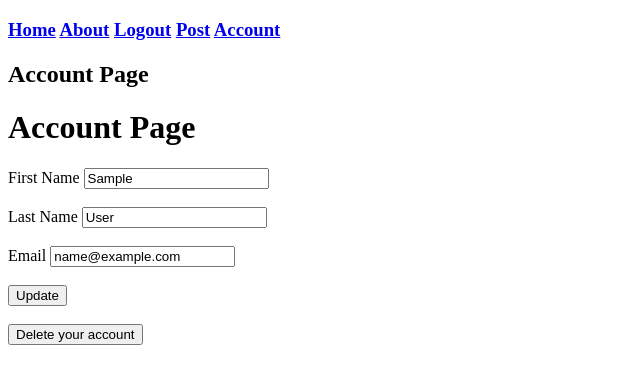
After one commit to AlinaDenisaB/Branching-test, a Flask app: page /account in a window 1280 px wide. The commit adds this page. Shown: the top 384 px of the page, without its empty margins (0-640 px from the left). Run offline with Flask 2, Linux system fonts and the light colour scheme; the visitor is signed in with stand-in values (Sample User, id 1); data that the repository does not hold is empty.

Commit message:
Update and delete functionality added

```diff
--- a/flask-templates/application/forms.py
+++ b/flask-templates/application/forms.py
@@ -3,6 +3,7 @@
 from wtforms.validators import DataRequired, Length, Email, EqualTo, ValidationError
 from application.models import Users, Posts
 from application import db
+from flask_login import current_user
 
 def Unique_title():
     message = "Value must be unique"
@@ -89,3 +90,27 @@
 
     remember = BooleanField('Remember Me')
     submit = SubmitField('Login')
+
+class UpdateAccountForm(FlaskForm):
+    first_name = StringField('First Name',
+        validators=[
+            DataRequired(),
+            Length(min=4, max=30)
+        ])
+    last_name = StringField('Last Name',
+        validators=[
+            DataRequired(),
+            Length(min=4, max=30)
+        ])
+    email = StringField('Email',
+        validators=[
+            DataRequired(),
+            Email()
+        ])
+    submit = SubmitField('Update')
+
+    def validate_email(self,email):
+        if email.data != current_user.email:
+            user = Users.query.filter_by(email=email.data).first()
+            if user:
+                raise ValidationError('Email already in use')
--- a/flask-templates/application/models.py
+++ b/flask-templates/application/models.py
@@ -12,7 +12,7 @@
 
     def __repr__(self):
         return ''.join([
-            'User ID: ', self.user_id, '\r\n',
+            'User ID: ', str(self.user_id), '\r\n',
             'Title: ', self.title, '\r\n', self.content
             ])
 
--- a/flask-templates/application/routes.py
+++ b/flask-templates/application/routes.py
@@ -1,7 +1,7 @@
 from flask import render_template, redirect, url_for, request
 from application import app, db, bcrypt
 from application.models import Posts, Users
-from application.forms import PostForm, RegistrationForm, LoginForm
+from application.forms import PostForm, RegistrationForm, LoginForm, UpdateAccountForm
 import flask_bcrypt
 from flask_login import login_user, current_user, logout_user, login_required
 
@@ -75,3 +75,29 @@
 def logout():
     logout_user()
     return redirect(url_for('login'))
+
+@app.route('/account', methods=['GET', 'POST'])
+@login_required
+def account():
+    form = UpdateAccountForm()
+    if form.validate_on_submit():
+        current_user.first_name = form.first_name.data
+        current_user.last_name = form.last_name.data
+        current_user.email = form.email.data
+        db.session.commit()
+        return redirect(url_for('account'))
+    elif request.method == 'GET':
+        form.first_name.data = current_user.first_name
+        form.last_name.data = current_user.last_name
+        form.email.data = current_user.email
+    return render_template('account.html', title='Account', form=form)
+
+@app.route("/account/delete", methods=["GET", "POST"])
+@login_required
+def account_delete():
+    user = current_user.id
+    account = Users.query.filter_by(id=user).first()
+    logout_user()
+    db.session.delete(account)
+    db.session.commit()
+    return redirect(url_for('register'))
--- /dev/null
+++ b/flask-templates/application/templates/account.html
@@ -0,0 +1,54 @@
+{% extends "layout.html" %}
+{% block body_content %}
+<h1>Account Page</h1>
+
+    <div class="form">
+            <form method='POST' action=''>
+                    {{form.hidden_tag()}}
+                <div class="form-group">
+                        {{ form.first_name.label }}
+                        {{ form.first_name }}
+                        {% if form.first_name.errors %}
+                        <div class="error">
+                                {% for error in form.first_name.errors %}
+                                        <span>{{ error }}</span>
+                                {% endfor %}
+                        </div>
+                        {% endif %}
+                    </div>
+                <br>
+                <div class="form-group">
+                        {{ form.last_name.label }}
+                        {{ form.last_name }}
+                        {% if form.last_name.errors %}
+                        <div class="error">
+                                {% for error in form.last_name.errors %}
+                                        <span>{{ error }}</span>
+                                {% endfor %}
+                        </div>
+                        {% endif %}
+                </div>
+                        <br>
+                <div class='form-group'>
+                        {{ form.email.label }}
+                        {{ form.email }}
+                        {% if form.email.errors %}
+                        <div class='error'>
+                                {% for error in form.email.errors %}
+                                        <span>{{ error }}</span>
+                                {% endfor %}
+                        </div>
+                        {% endif %}
+                </div>
+           <br>
+            <div class='form-group'>
+                {{ form.submit }}
+            </div>
+        </form>
+	<br>
+	<form action="{{ url_for('account_delete') }}">
+        	<button type="submit">Delete your account</button>
+	</form>
+    </div>
+
+{% endblock %}
--- a/flask-templates/application/templates/layout.html
+++ b/flask-templates/application/templates/layout.html
@@ -11,6 +11,7 @@
 			<a href="{{url_for('about')}}">About</a>
 			<a href="{{url_for('logout')}}">Logout</a>
 			<a href="{{url_for('post')}}">Post</a>
+			<a href="{{url_for('account')}}">Account</a>
 		{% else %}
 			<a href="{{url_for('home')}}">Home</a>
 			<a href="{{url_for('about')}}">About</a>
```
